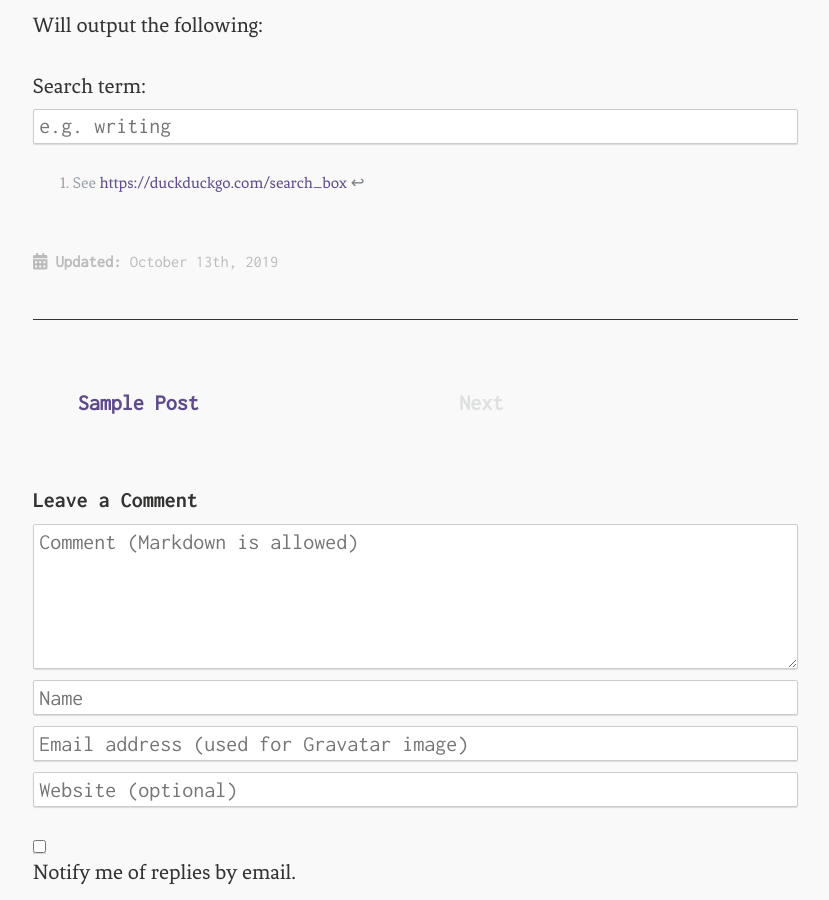
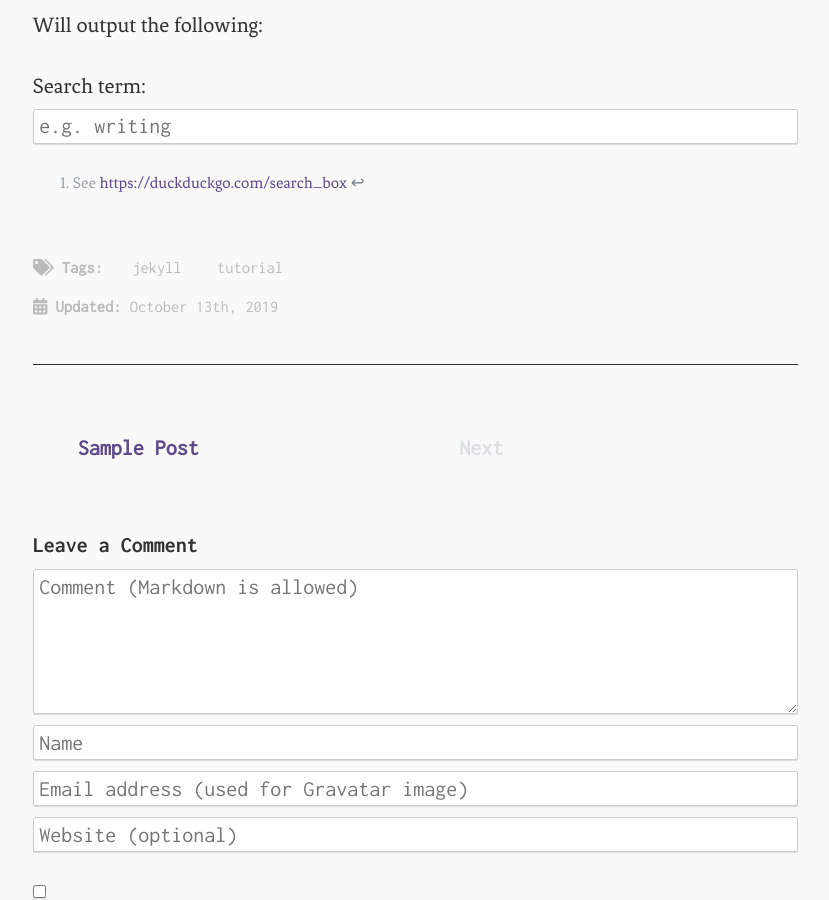
Before and after one commit to SilentComics/silent-mistakes, a Jekyll site: the page built from _posts/2019-10-13-site-search.markdown, in a window 1280 px wide and 900 px high, scrolled down 501 px. Shown: the whole window, without its empty margins (251-1080 px from the left). Built offline with Jekyll 4.4.1, drawn with Linux system fonts in a browser that asks for light colours.

Commit message:
Update 2019-10-13-site-search.markdown

```diff
--- a/_posts/2019-10-13-site-search.markdown
+++ b/_posts/2019-10-13-site-search.markdown
@@ -3,6 +3,9 @@ layout: single
 title: "site search"
 description: ""
 permalink: /site-search/
+tags:
+ - jekyll
+ - tutorial
 date: "2019-10-13 23:19:16 +0200"
 ---
 
```
